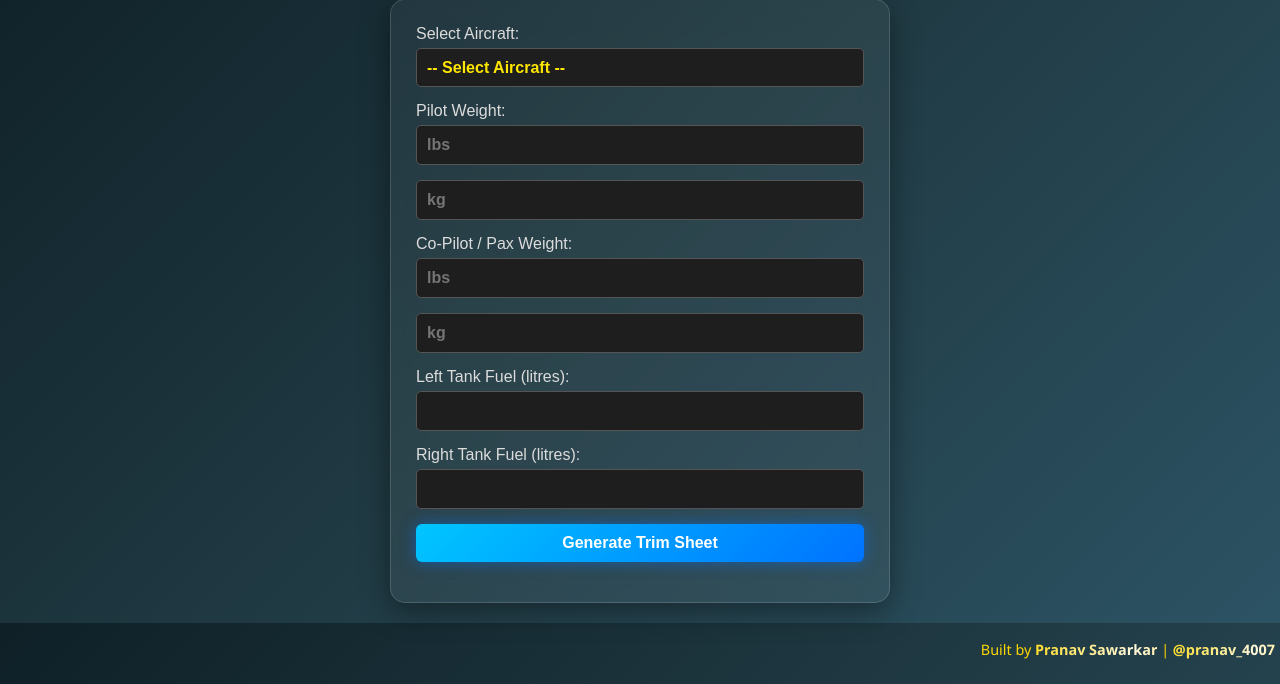
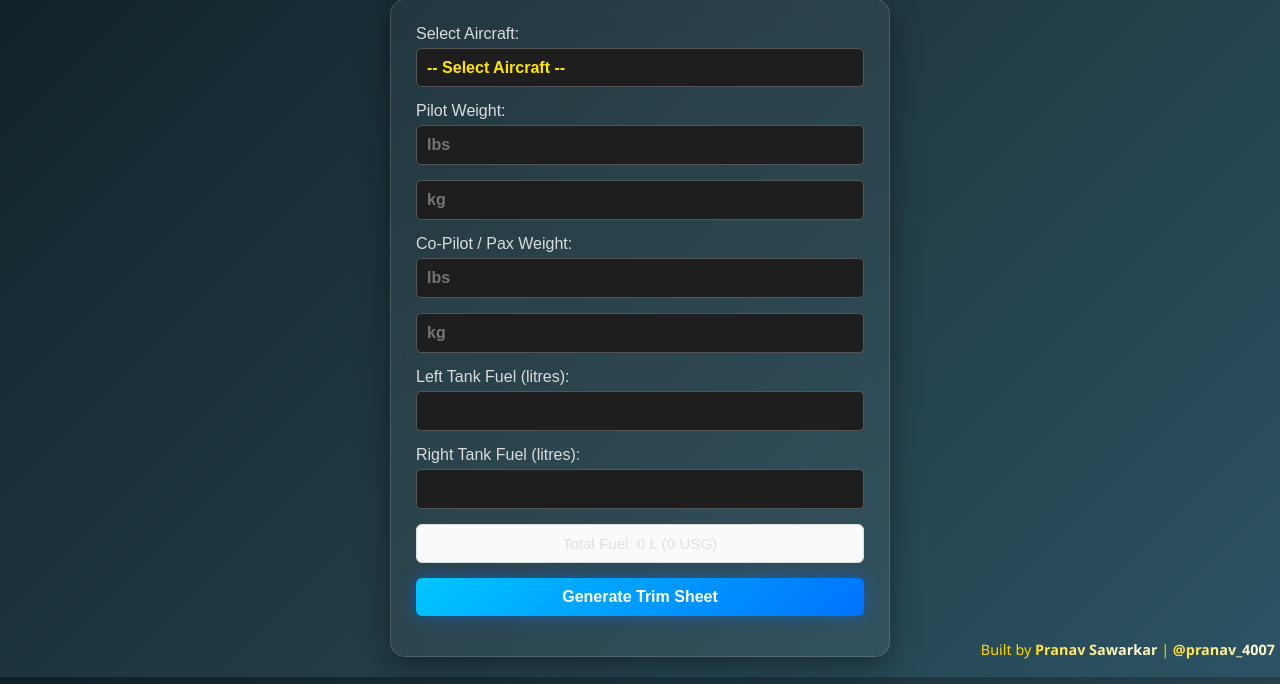
Before and after one commit to pranav4007/load-trim-app, a Flask app: page / in a window 1280 px wide. Shown: the part 116-800 px from the top of the page. Run offline with Flask 3, Linux system fonts and the light colour scheme.

Commit message:
index.html

```diff
--- a/templates/index.html
+++ b/templates/index.html
@@ -63,6 +63,16 @@
       color: gold;
       text-decoration: none;
     }
+
+    .fuel-summary {
+      background: #f9fafb;
+      border: 1px solid #ddd;
+      padding: 10px;
+      border-radius: 6px;
+      margin-bottom: 15px;
+      font-size: 0.95rem;
+      text-align: center;
+    }
   </style>
 </head>
 <body>
@@ -89,14 +99,17 @@
     <input type="text" id="pax_weight_kg" placeholder="kg" inputmode="decimal" pattern="^\d+(\.\d{1,2})?$" oninput="convertPaxToLbs()">
 
     <label>Left Tank Fuel (litres):</label>
-    <input type="number" name="fuel_left" required>
+    <input type="number" name="fuel_left" id="fuel_left" required>
 
     <label>Right Tank Fuel (litres):</label>
-    <input type="number" name="fuel_right" required>
+    <input type="number" name="fuel_right" id="fuel_right" required>
+
+    <!-- Fuel summary auto-update -->
+    <div class="fuel-summary" id="fuelSummary">
+      Total Fuel: 0 L (0 USG)
+    </div>
 
     <button type="button" onclick="validateAndShowDisclaimer()">Generate Trim Sheet</button>
-
-
   </form>
 
   <div class="golden-signature">
@@ -200,10 +213,24 @@ document.addEventListener("DOMContentLoaded", function () {
     buttons.forEach(btn => {
         btn.addEventListener("click", playClickSound);
     });
+
+    // Fuel auto update
+    const leftInput = document.getElementById("fuel_left");
+    const rightInput = document.getElementById("fuel_right");
+    const summary = document.getElementById("fuelSummary");
+
+    function updateFuelSummary() {
+        const left = parseFloat(leftInput.value) || 0;
+        const right = parseFloat(rightInput.value) || 0;
+        const totalLitres = left + right;
+        const totalGallons = (totalLitres / 3.785).toFixed(2);
+        summary.textContent = `Total Fuel: ${totalLitres} L (${totalGallons} USG)`;
+    }
+
+    leftInput.addEventListener("input", updateFuelSummary);
+    rightInput.addEventListener("input", updateFuelSummary);
 });
 </script>
 
-
-
 </body>
 </html>
```
